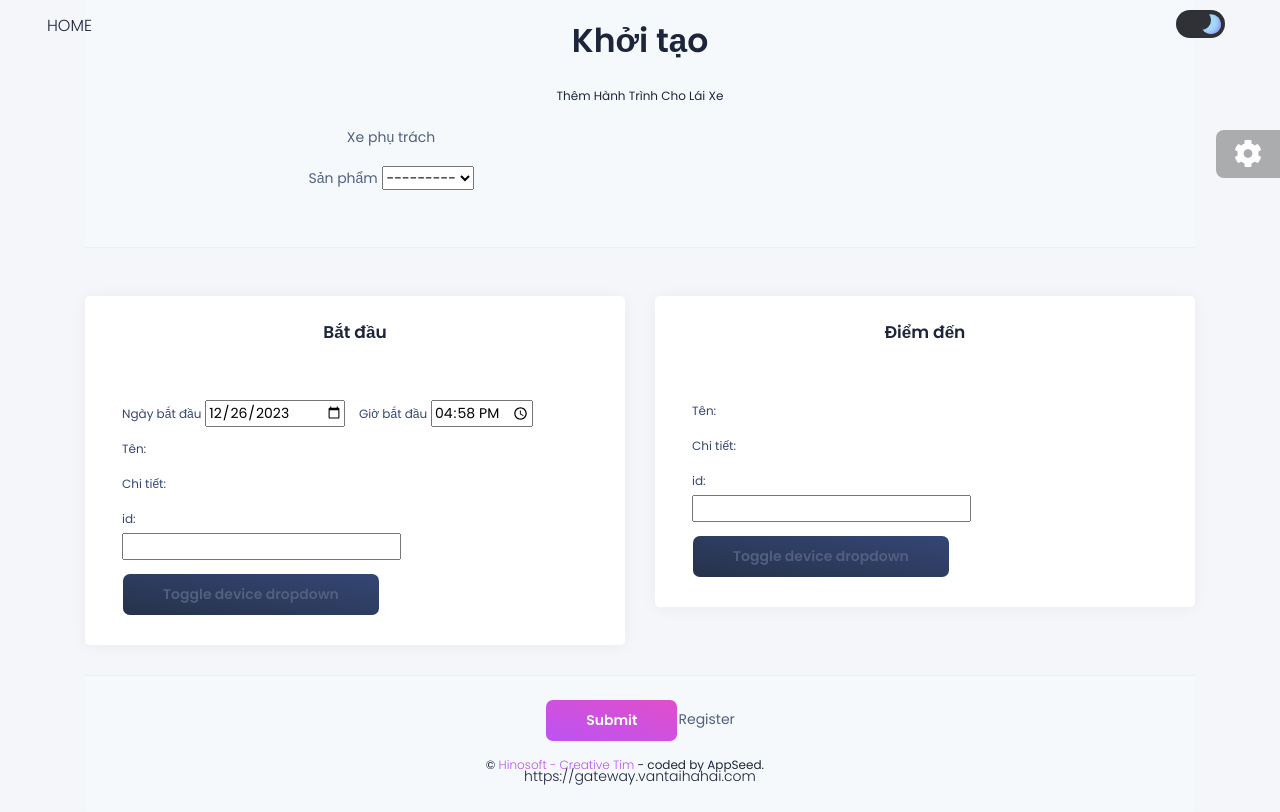
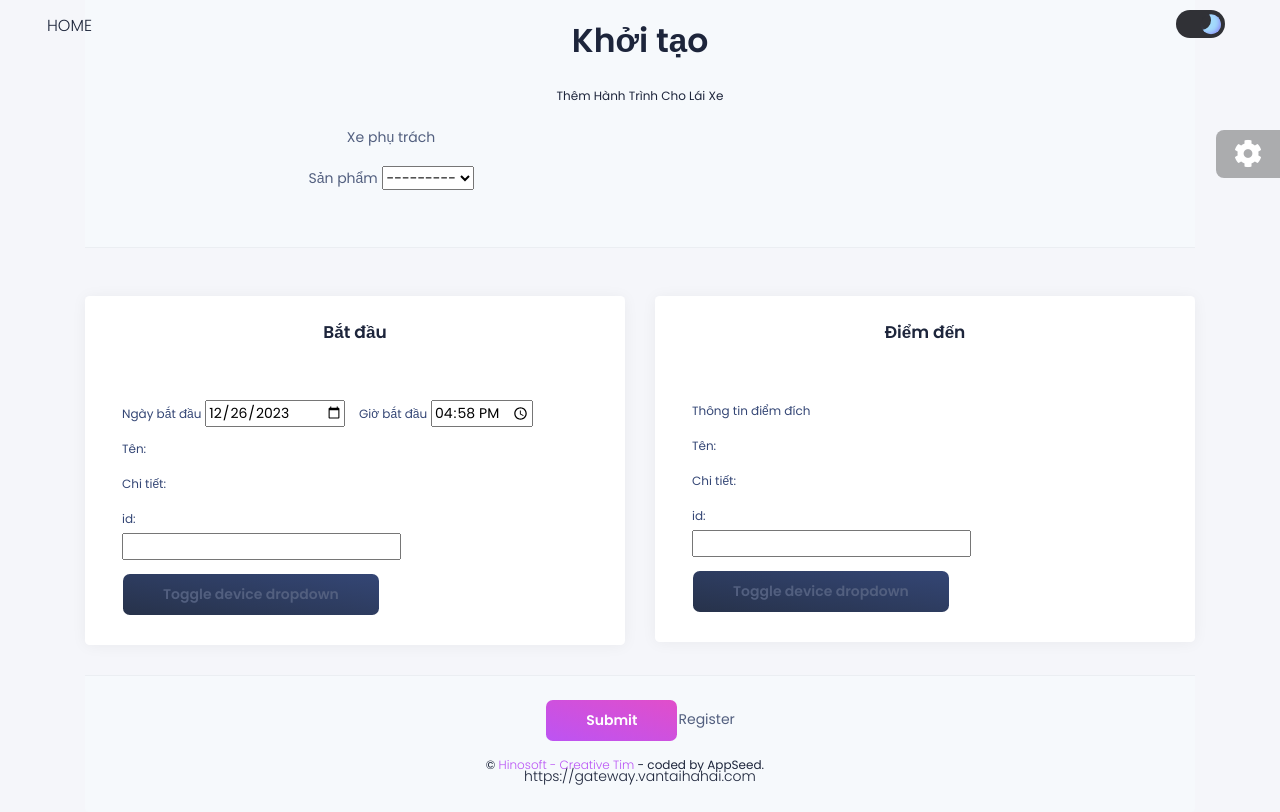
Before and after one commit to ducanhvna/vantai-gateway, a Django app: page /vantai/taohanhtrinh in a window 1280 px wide. Run offline with Django 3.2, Linux system fonts and the light colour scheme; the visitor is signed in with stand-in values (Sample User, id 1); data that the repository does not hold is empty; some libraries are stand-ins or nearby versions.

Commit message:
Update taohanhtrinh.html

```diff
--- a/apps/templates/vantai/taohanhtrinh.html
+++ b/apps/templates/vantai/taohanhtrinh.html
@@ -160,6 +160,13 @@
                         <div class="card-body px-5 py-3">
 
                                 <div class="row">
+                                      <div class="col-md-12 px-md-1">
+                                        <div class="form-group">   <!-- <input type="text" class="form-control datetimepicker-input" data-target="#datetimepicker1"/> -->
+                                            <label>Thông tin điểm đích</label>
+
+                                        </div>
+                                        <span class="text-danger"></span>
+                                        </div>
                                         <div class="col-md-12 px-md-1">
                                           <div class="form-group">
                                               <label>Tên: </label>
```
